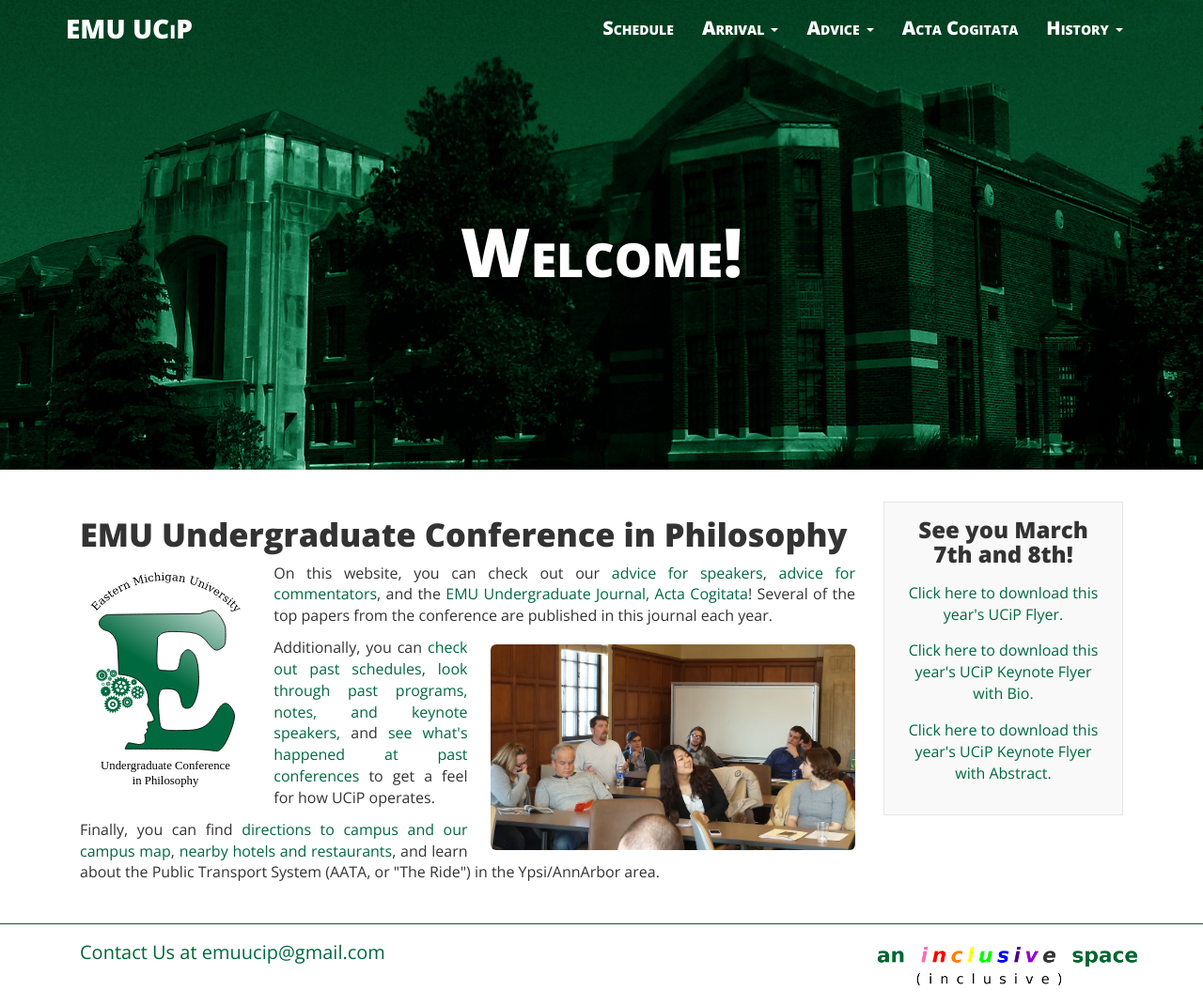
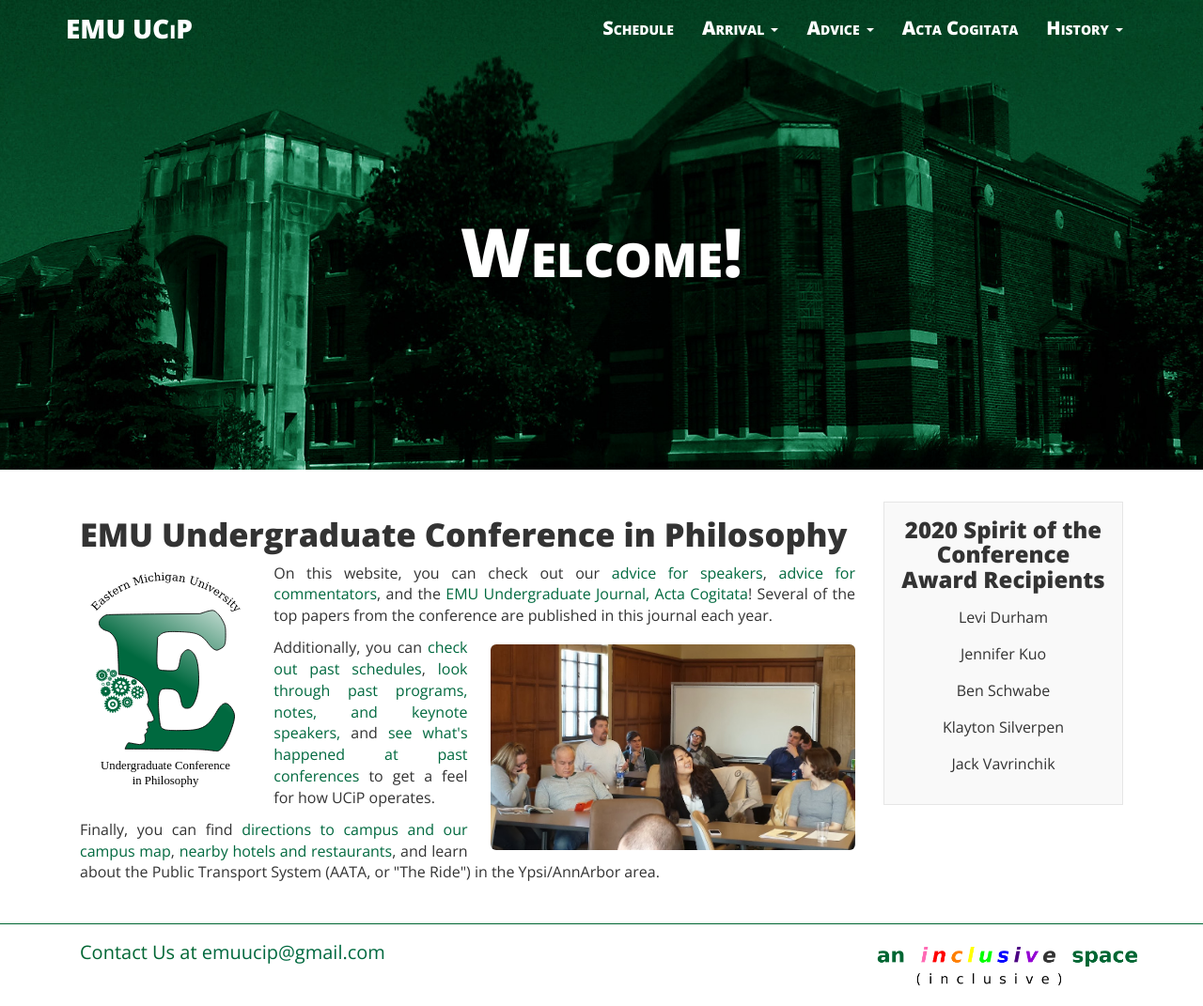
Before and after one commit to ucip/ucip.github.io, a Jekyll site: the page built from index.html, in a window 1280 px wide. Shown: the whole page at 94% size. Built offline with Jekyll 4.4.1, drawn with Linux system fonts in a browser that asks for light colours; nearby versions of some CDN libraries.

Commit message:
adding spirit awards

```diff
--- a/_includes/box.html
+++ b/_includes/box.html
@@ -21,16 +21,16 @@
   </div>
 </div>-->
 
-<!-- FLYER MESSAGE -->
+<!-- FLYER MESSAGE
 <div class="col-sm-3 col-xs-12 hidden-print">
   <div class="post-list-box announcement">
     <h3 class="text-center post-list-header">See you March 7th and 8th!</h3>
-    <!--<p class="text-center announcement-text">The deadline for paper submissions has passed.</p>-->
+    <!--<p class="text-center announcement-text">The deadline for paper submissions has passed.</p>
     <p class="text-center announcement-text"><a href="{{ site.baseurl }}/docs/2020_flyer.pdf">Click here to download this year's UCiP Flyer.</a></p>
     <p class="text-center announcement-text"><a href="{{ site.baseurl }}/docs/2020_flyer_keynote.pdf">Click here to download this year's UCiP Keynote Flyer with Bio.</a></p>
     <p class="text-center announcement-text"><a href="{{ site.baseurl }}/docs/2020_flyer_keynote_abstract.pdf">Click here to download this year's UCiP Keynote Flyer with Abstract.</a></p>
   </div>
-</div>
+</div>-->
 
 <!-- SCHEDULE MESSAGE
 <div class="col-sm-3 col-xs-12 hidden-print">
@@ -50,3 +50,15 @@
     <p class="text-center announcement-text">Look for the Winter 2020 Call for Papers in October/November!</p>
   </div>
 </div>-->
+
+<!-- SPIRIT AWARD MESSAGE -->
+<div class="col-sm-3 col-xs-12 hidden-print">
+  <div class="post-list-box announcement">
+    <h3 class="text-center post-list-header">2020 Spirit of the Conference Award Recipients</h3>
+    <p class="text-center announcement-text">Levi Durham</p>
+    <p class="text-center announcement-text">Jennifer Kuo</p>
+    <p class="text-center announcement-text">Ben Schwabe</p>
+    <p class="text-center announcement-text">Klayton Silverpen</p>
+    <p class="text-center announcement-text">Jack Vavrinchik</p>
+  </div>
+</div>
```
